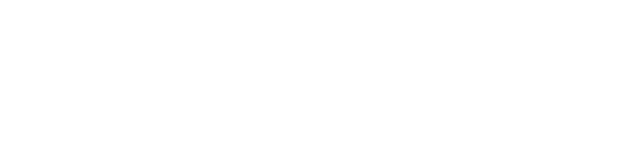
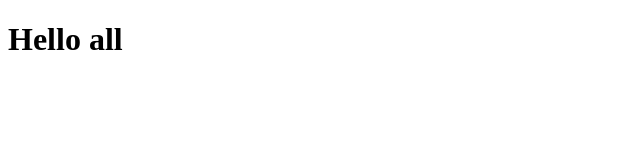
Before and after one commit to dlata29/HackerRank, a plain HTML site: page 0-MasterHTML.html in a window 1280 px wide. Shown: the whole page, without its empty margins (0-640 px from the left). Drawn offline with nearby package versions, Linux system fonts and the light colour scheme.

Commit message:
Update 0-MasterHTML.html

```diff
--- a/0-MasterHTML.html
+++ b/0-MasterHTML.html
@@ -8,6 +8,12 @@
     <script crossorigin src="https://unpkg.com/react-dom@18/umd/react-dom.development.js"></script>
   </head>
   <body>
-    <script></script>
+    <div id="root"></div>
+    <script>
+      const heading = React.createElement("h1", { id: "title" }, "Hello all");
+      console.log(heading);
+      const root = ReactDOM.createRoot(document.getElementById("root"));
+      root.render(heading);
+    </script>
   </body>
 </html>
```
